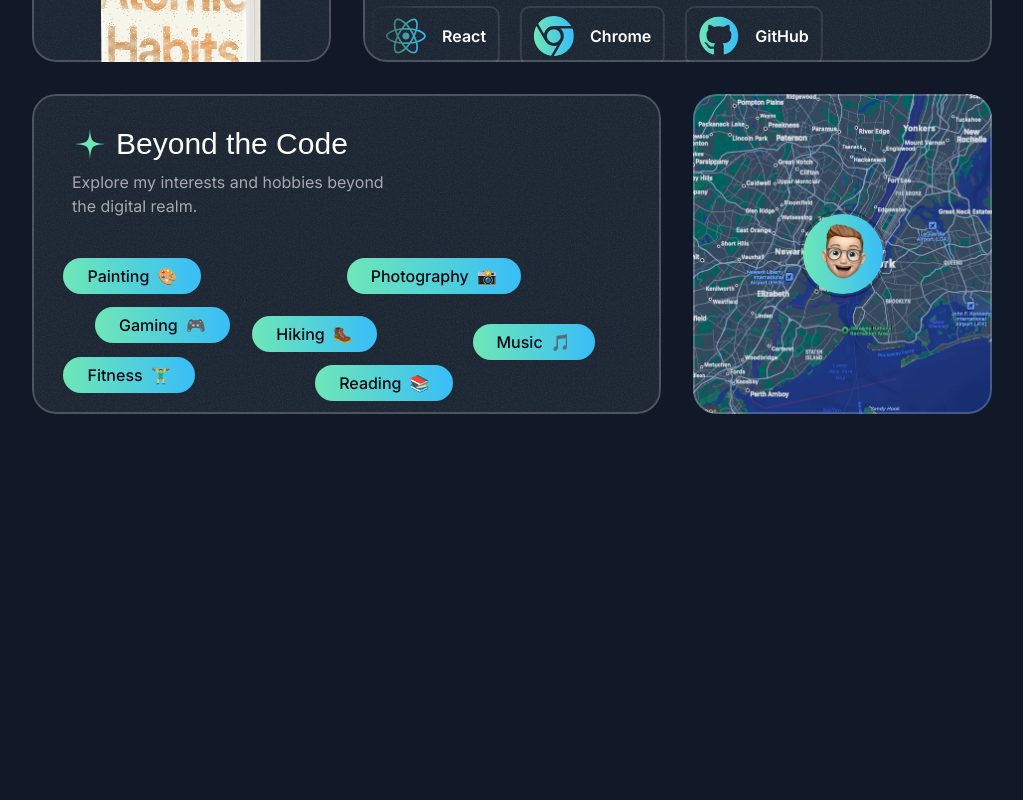
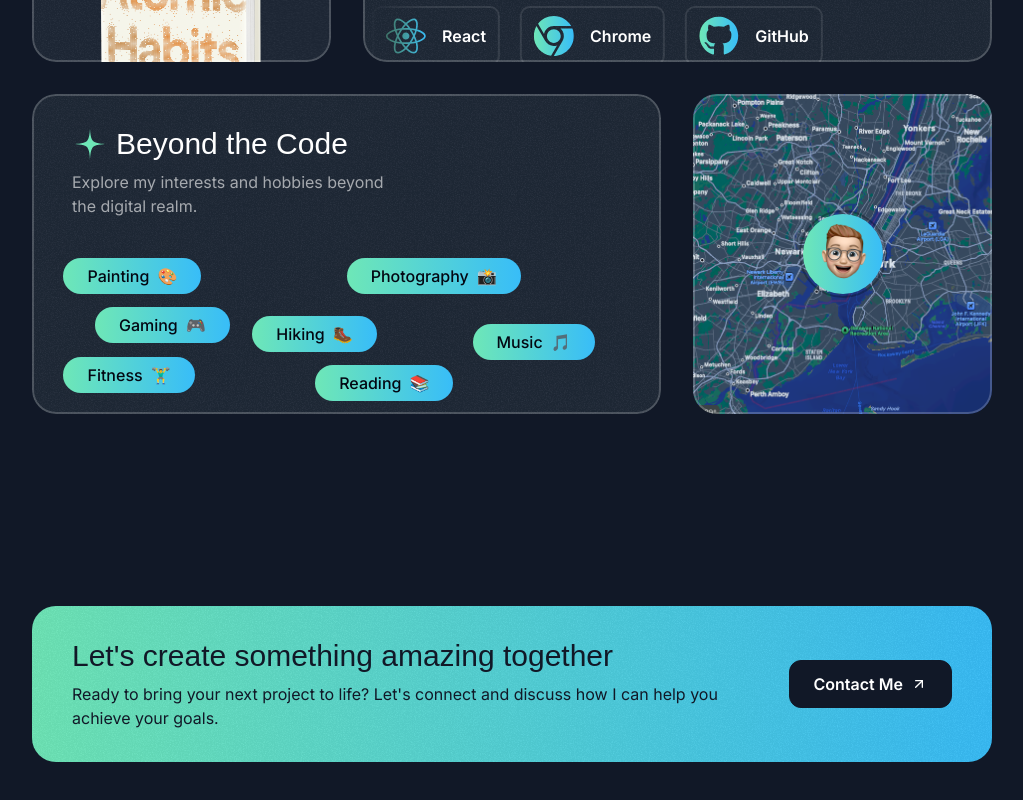
Before and after one commit to gabriel-samo/portfolio-Stars, a Next.js app: page / in a window 1280 px wide. Shown: the part 4506-5306 px from the top of the page, without its empty margins (128-1151 px from the left). Before the commit the page ends 5032 px from the top, so only its background shows below. Built offline with nearby package versions, Linux system fonts and the light colour scheme; a web font is replaced by a local one.

Commit message:
ad: Contacts UI (Call To Action)

```diff
--- a/src/app/page.tsx
+++ b/src/app/page.tsx
@@ -1,4 +1,5 @@
 import { AboutSection } from "@/sections/About";
+import { ContactSection } from "@/sections/Contact";
 import { Header } from "@/sections/Header";
 import { HeroSection } from "@/sections/Hero";
 import { ProjectsSection } from "@/sections/Projects";
@@ -14,6 +15,7 @@
       <TapeSection />
       <TestimonialsSection />
       <AboutSection />
+      <ContactSection />
     </div>
   );
 }
--- a/src/sections/Contact.tsx
+++ b/src/sections/Contact.tsx
@@ -1,3 +1,36 @@
+import ArrowUpRightIcon from "@/assets/icons/arrow-up-right.svg";
+import grainImage from "@/assets/images/grain.jpg";
+
 export const ContactSection = () => {
-  return <div>Contact Section</div>;
+  return (
+    <section className="py-16 pt-12 lg:py-24 lg:pt-20">
+      <div className="container">
+        <div className="bg-gradient-to-r from-emerald-300 to-sky-400 text-gray-900 py-8 px-10 rounded-3xl text-center md:text-left relative overflow-hidden z-0">
+          <div
+            className="absolute inset-0 opacity-5 -z-10"
+            style={{
+              backgroundImage: `url(${grainImage.src})`
+            }}
+          ></div>
+          <div className="flex flex-col md:flex-row gap-8 md:gap-16 items-center">
+            <div className="">
+              <h2 className="font-serif text-2xl md:text-3xl">
+                Let's create something amazing together
+              </h2>
+              <p className="text-sm md:text-base mt-2">
+                Ready to bring your next project to life? Let's connect and
+                discuss how I can help you achieve your goals.
+              </p>
+            </div>
+            <div className="">
+              <button className="text-white bg-gray-900 inline-flex items-center px-6 h-12 rounded-xl gap-2 w-max border border-gray-900 hover:bg-transparent hover:text-gray-900 transition-all duration-300">
+                <span className="font-semibold">Contact Me</span>
+                <ArrowUpRightIcon className="size-4" />
+              </button>
+            </div>
+          </div>
+        </div>
+      </div>
+    </section>
+  );
 };
```
